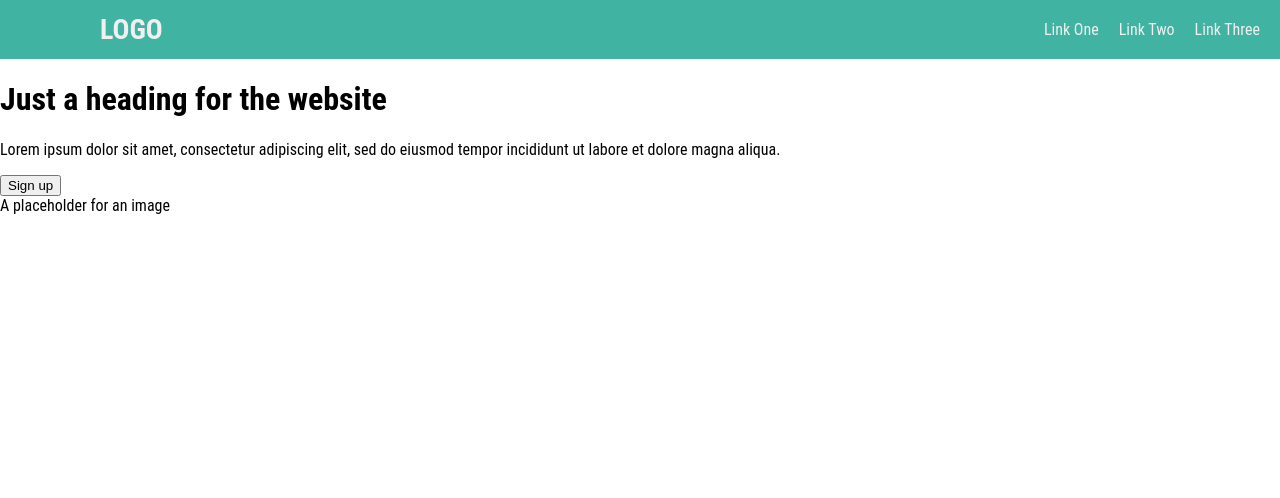
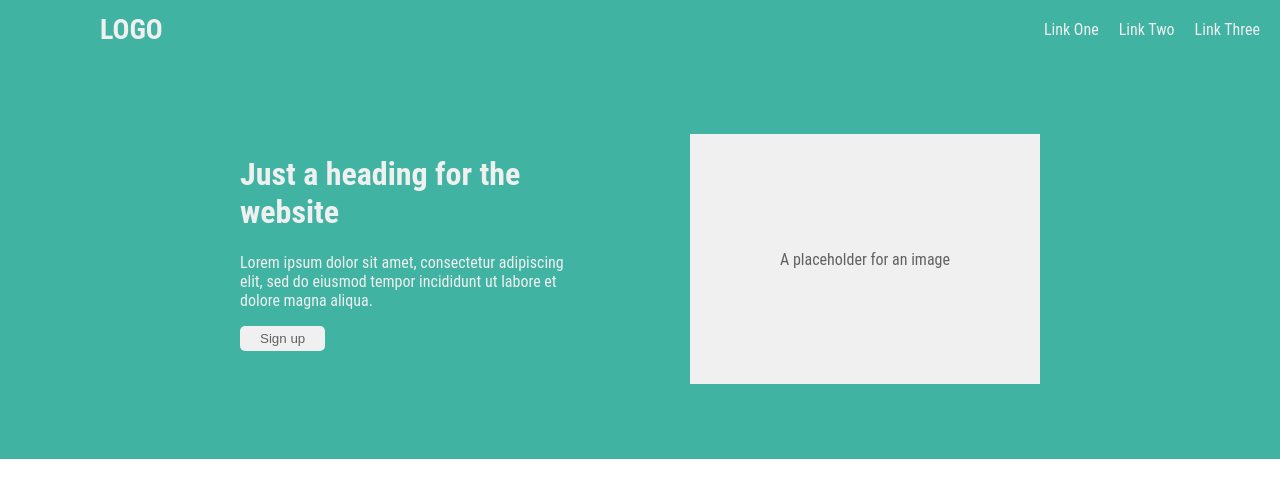
Before and after one commit to connormcadamm/odin-landing-page, a plain HTML site: page index.html in a window 1280 px wide. Drawn offline with Linux system fonts and the light colour scheme.

Commit message:
styled first div and image

```diff
--- a/styles.css
+++ b/styles.css
@@ -4,16 +4,19 @@ body {
   font-family: 'Roboto Condensed', sans-serif;
 }
 
+.header, .opening {
+    background-color: #41B3A3;
+}
+
 .header {
     display: flex;
     justify-content: space-between;
     align-items: center;
-    background-color: #41B3A3;
     margin: 0;
     padding: 0;
 }
 
-.logo, a {
+.logo, a, .info {
     color: #F0F0F0;
 }
 
@@ -33,3 +36,33 @@ ul {
 a {
     text-decoration: none;
 }
+
+.opening {
+    display: flex;
+    justify-content: center;
+    align-items: center;
+    gap: 100px;
+    padding: 75px;
+}
+
+.info, .image {
+    width: 350px;
+    height: 250px;
+}
+
+.image, button {
+    background-color: #F0F0F0;
+    color: #616161;
+}
+
+.image {
+    display: flex;
+    justify-content: center;
+    align-items: center;
+}
+
+button {
+    border-radius: 5px;
+    padding: 5px 20px;
+    border-width: 0px;
+}
```
